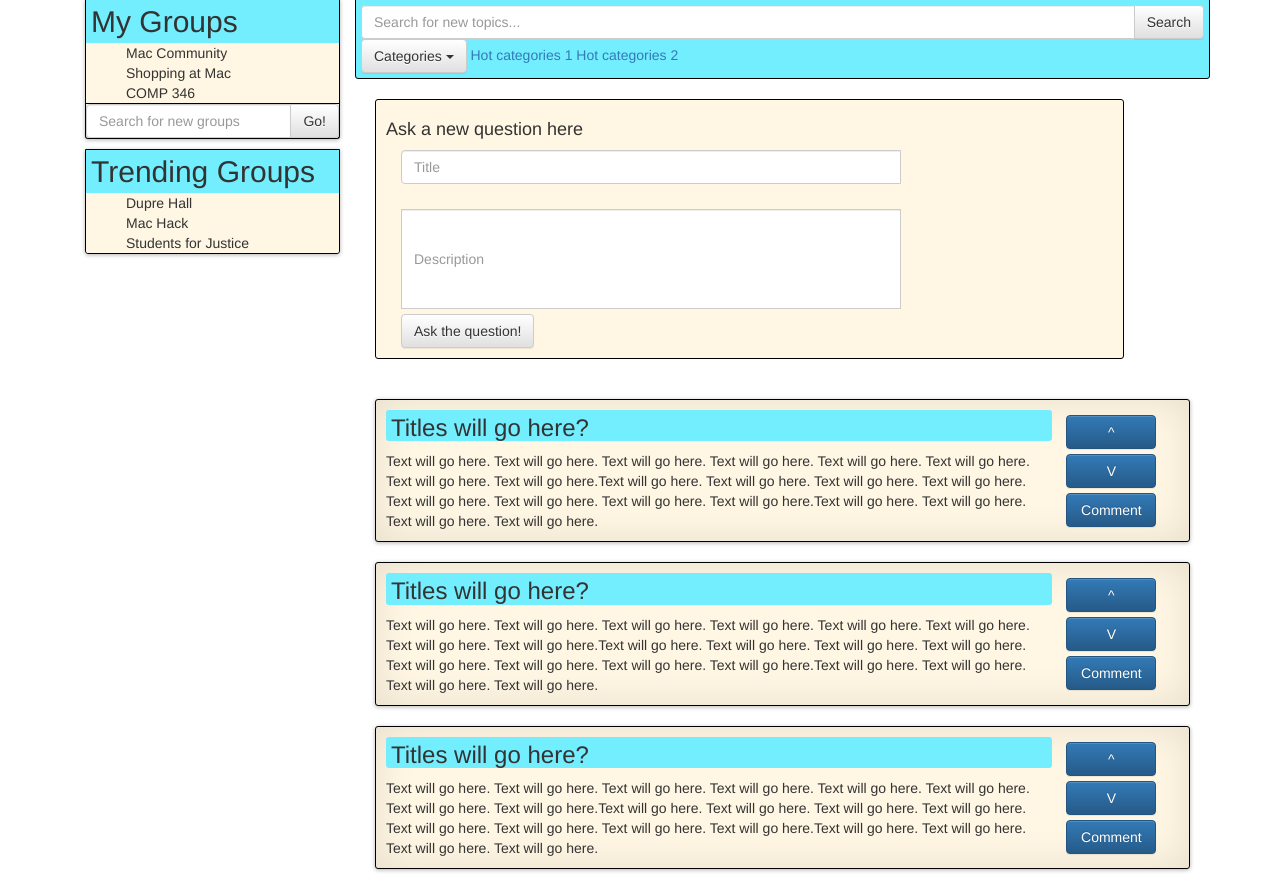
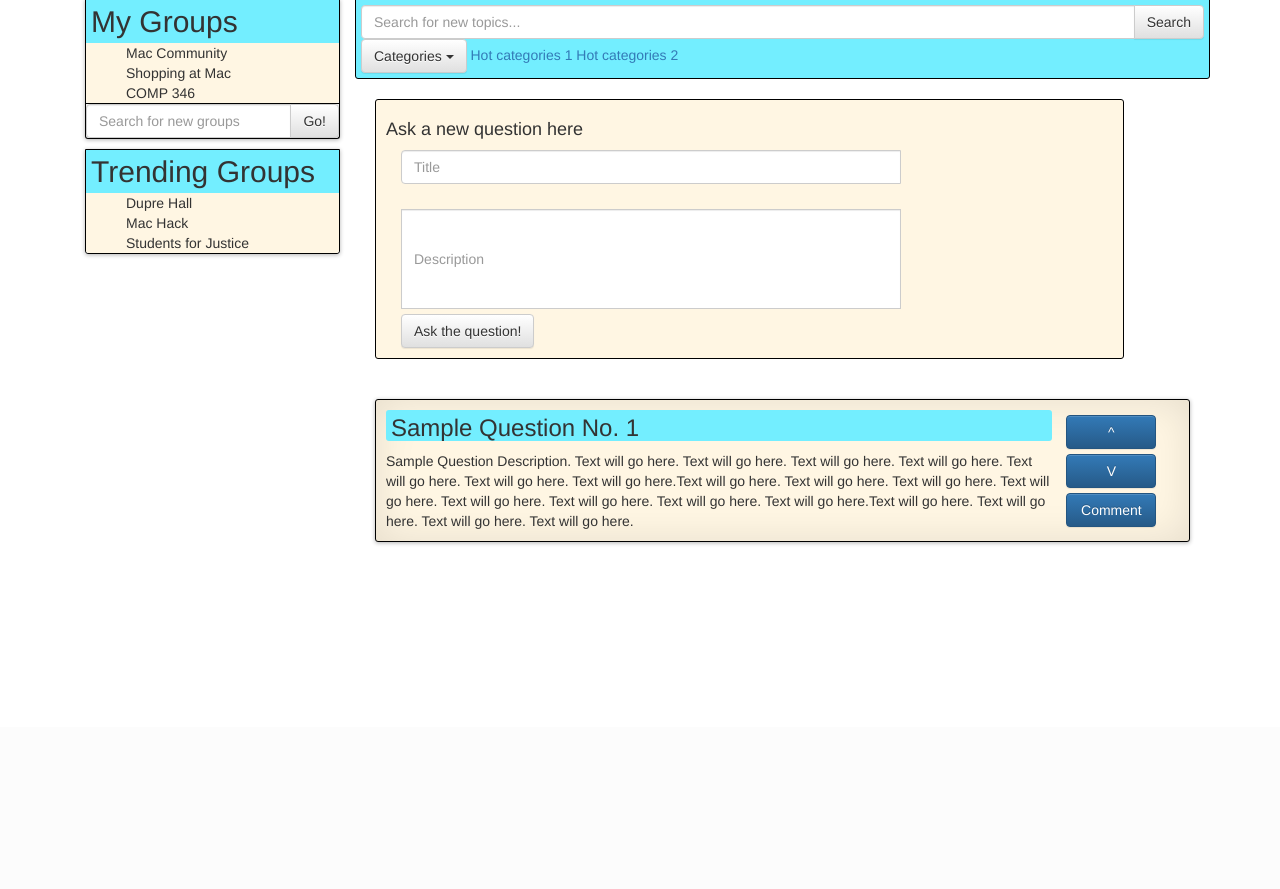
Before and after one commit to MackHartley/scratchQs, a Python web app: template templates/index.html in a window 1280 px wide. Shown: the part 73-962 px from the top of the page. After the commit the page ends 618 px from the top, so only its background shows below. Run offline with Jinja, Linux system fonts and the light colour scheme; the template is opened without the code that fills it, so the values that code supplies are empty; some libraries are stand-ins or nearby versions.

Commit message:
index page fixed

```diff
--- a/templates/index.html
+++ b/templates/index.html
@@ -124,11 +124,13 @@
 					<h4>Ask a new question here</h4>
 					<div class="col-lg-8">
 				    	<div class="input-group">
-					      	<input type="text" class="form-control" placeholder="Title">
+					      	<input type="text" class="form-control" placeholder="Title" id = "questionTitle">
 					      	<input type="text" class="form-control" placeholder="Description" id = "questionDescription">
 					      	<span>
 					      	<p></p>
-				        	<button class="btn btn-default" type="button" id = "askButton">Ask the question!</button>
+
+				        	<button class="btn btn-default" type="button" id = "askButton" onclick="insertQ()">Ask the question!</button>
+
 				        	</span>
 						</div>
 					</div>
@@ -138,8 +140,8 @@
 
 				<div class="question shadowedBox">
 					<div class="questionInfo">
-						<h3 class="questionTitle">Titles will go here?</h3>
-						<p class="questionContent">Text will go here. Text will go here. Text will go here. Text will go here. Text will go here. Text will go here. Text will go here. Text will go here.Text will go here. Text will go here. Text will go here. Text will go here. Text will go here. Text will go here. Text will go here. Text will go here.Text will go here. Text will go here. Text will go here. Text will go here.</p>
+						<h3 class="questionTitle">Sample Question No. 1</h3>
+						<p class="questionContent">Sample Question Description.  Text will go here. Text will go here. Text will go here. Text will go here. Text will go here. Text will go here. Text will go here.Text will go here. Text will go here. Text will go here. Text will go here. Text will go here. Text will go here. Text will go here. Text will go here.Text will go here. Text will go here. Text will go here. Text will go here.</p>
 					</div>
 					<div class="options">
 <!-- 						<button type="button" class="btn btn-default btn-lg">
@@ -160,12 +162,30 @@
 						<p class="questionContent">Text will go here. Text will go here. Text will go here. Text will go here. Text will go here. Text will go here. Text will go here. Text will go here.Text will go here. Text will go here. Text will go here. Text will go here. Text will go here. Text will go here. Text will go here. Text will go here.Text will go here. Text will go here. Text will go here. Text will go here.</p>
 					</div>
 					<div class="options">
-<!-- 						<button type="button" class="btn btn-default btn-lg">
+ 						<button type="button" class="btn btn-default btn-lg">
 	  						<span class="glyphicon glyphicon-thumbs-up upvote" aria-hidden="true"></span>
 						</button>
 						<button type="button" class="btn btn-default btn-lg">
 	  						<span class="glyphicon glyphicon-thumbs-down downvote" aria-hidden="true"></span>
 						</button> -->
+						<button class="btn btn-primary upvote">^</button>
+						<button class="btn btn-primary downvote">V</button>
+						<button class="btn btn-primary comment">Comment</button>
+					</div>
+				</div>
+<!--
+				<div class="question shadowedBox">
+					<div class="questionInfo">
+						<h3 class="questionTitle">Titles will go here?</h3>
+						<p class="questionContent">Text will go here. Text will go here. Text will go here. Text will go here. Text will go here. Text will go here. Text will go here. Text will go here.Text will go here. Text will go here. Text will go here. Text will go here. Text will go here. Text will go here. Text will go here. Text will go here.Text will go here. Text will go here. Text will go here. Text will go here.</p>
+					</div>
+					<div class="options">
+ 						<button type="button" class="btn btn-default btn-lg">
+	  						<span class="glyphicon glyphicon-thumbs-up upvote" aria-hidden="true"></span>
+						</button>
+						<button type="button" class="btn btn-default btn-lg">
+	  						<span class="glyphicon glyphicon-thumbs-down downvote" aria-hidden="true"></span>
+						</button>
 						<button class="btn btn-primary upvote">^</button>
 						<button class="btn btn-primary downvote">V</button>
 						<button class="btn btn-primary comment">Comment</button>
@@ -178,44 +198,59 @@
 						<p class="questionContent">Text will go here. Text will go here. Text will go here. Text will go here. Text will go here. Text will go here. Text will go here. Text will go here.Text will go here. Text will go here. Text will go here. Text will go here. Text will go here. Text will go here. Text will go here. Text will go here.Text will go here. Text will go here. Text will go here. Text will go here.</p>
 					</div>
 					<div class="options">
-<!-- 						<button type="button" class="btn btn-default btn-lg">
+ 						<button type="button" class="btn btn-default btn-lg">
 	  						<span class="glyphicon glyphicon-thumbs-up upvote" aria-hidden="true"></span>
 						</button>
 						<button type="button" class="btn btn-default btn-lg">
 	  						<span class="glyphicon glyphicon-thumbs-down downvote" aria-hidden="true"></span>
-						</button> -->
+						</button>
 						<button class="btn btn-primary upvote">^</button>
 						<button class="btn btn-primary downvote">V</button>
 						<button class="btn btn-primary comment">Comment</button>
 					</div>
-				</div>
-
-				<div class="question shadowedBox">
-					<div class="questionInfo">
-						<h3 class="questionTitle">Titles will go here?</h3>
-						<p class="questionContent">Text will go here. Text will go here. Text will go here. Text will go here. Text will go here. Text will go here. Text will go here. Text will go here.Text will go here. Text will go here. Text will go here. Text will go here. Text will go here. Text will go here. Text will go here. Text will go here.Text will go here. Text will go here. Text will go here. Text will go here.</p>
-					</div>
-					<div class="options">
-<!-- 						<button type="button" class="btn btn-default btn-lg">
-	  						<span class="glyphicon glyphicon-thumbs-up upvote" aria-hidden="true"></span>
-						</button>
-						<button type="button" class="btn btn-default btn-lg">
-	  						<span class="glyphicon glyphicon-thumbs-down downvote" aria-hidden="true"></span>
-						</button> -->
-						<button class="btn btn-primary upvote">^</button>
-						<button class="btn btn-primary downvote">V</button>
-						<button class="btn btn-primary comment">Comment</button>
-					</div>
-				</div>
-
+				</div> -->
 			</div>
-
-
-
-
 		</div>
 	</div>
 </body>
 	<!-- Latest compiled and minified JavaScript -->
 	<script src="https://maxcdn.bootstrapcdn.com/bootstrap/3.3.7/js/bootstrap.min.js" integrity="sha384-Tc5IQib027qvyjSMfHjOMaLkfuWVxZxUPnCJA7l2mCWNIpG9mGCD8wGNIcPD7Txa" crossorigin="anonymous"></script>
 </html>
+
+
+<script>
+var questionsList = [];
+var questionId = 0;
+var newQuestionTitle = document.getElementById("questionTitle");
+var newQuestionDescription = document.getElementById("questionDescription");
+
+
+function insertQ () {
+	//console.log(newQuestionTitle.value)
+	//console.log(newQuestionDescription.value)
+    displayQ();
+    clearQ();
+}
+
+function displayQ(){
+	questionId += 1;
+	console.log(questionId)
+  	questionsList.push({id: questionId, title: newQuestionTitle.value, des:newQuestionDescription.value })
+  	$(".questions").append($('<div class="question shadowedBox">')
+  	.append($('<div class="questionInfo">')
+  		.append($('<h3 class="questionTitle">')
+  		.append($("<p>").append(newQuestionTitle.value)))
+  		.append($('<p class="questionContent">').append($("<p>").append(newQuestionDescription.value))))
+  		.append($('<div class="options"><button class="btn btn-primary upvote">^</button><button class="btn btn-primary downvote">V</button><button class="btn btn-primary comment">Comment</button>')
+
+  		));
+  	console.log(questionsList)
+}
+
+
+function clearQ(){
+  	newQuestionTitle.value = "";
+  	newQuestionDescription.value = "";
+}
+
+</script>
```
